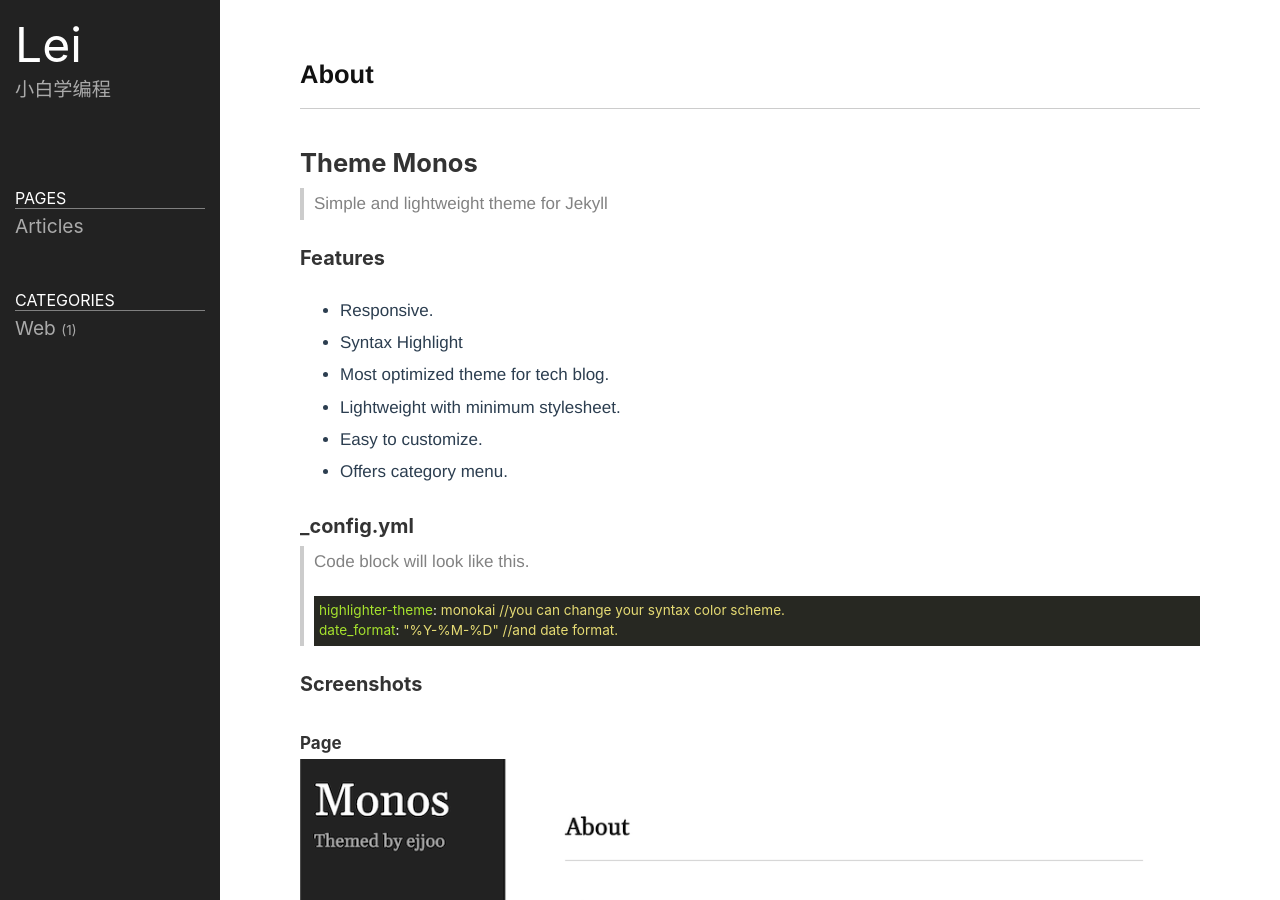
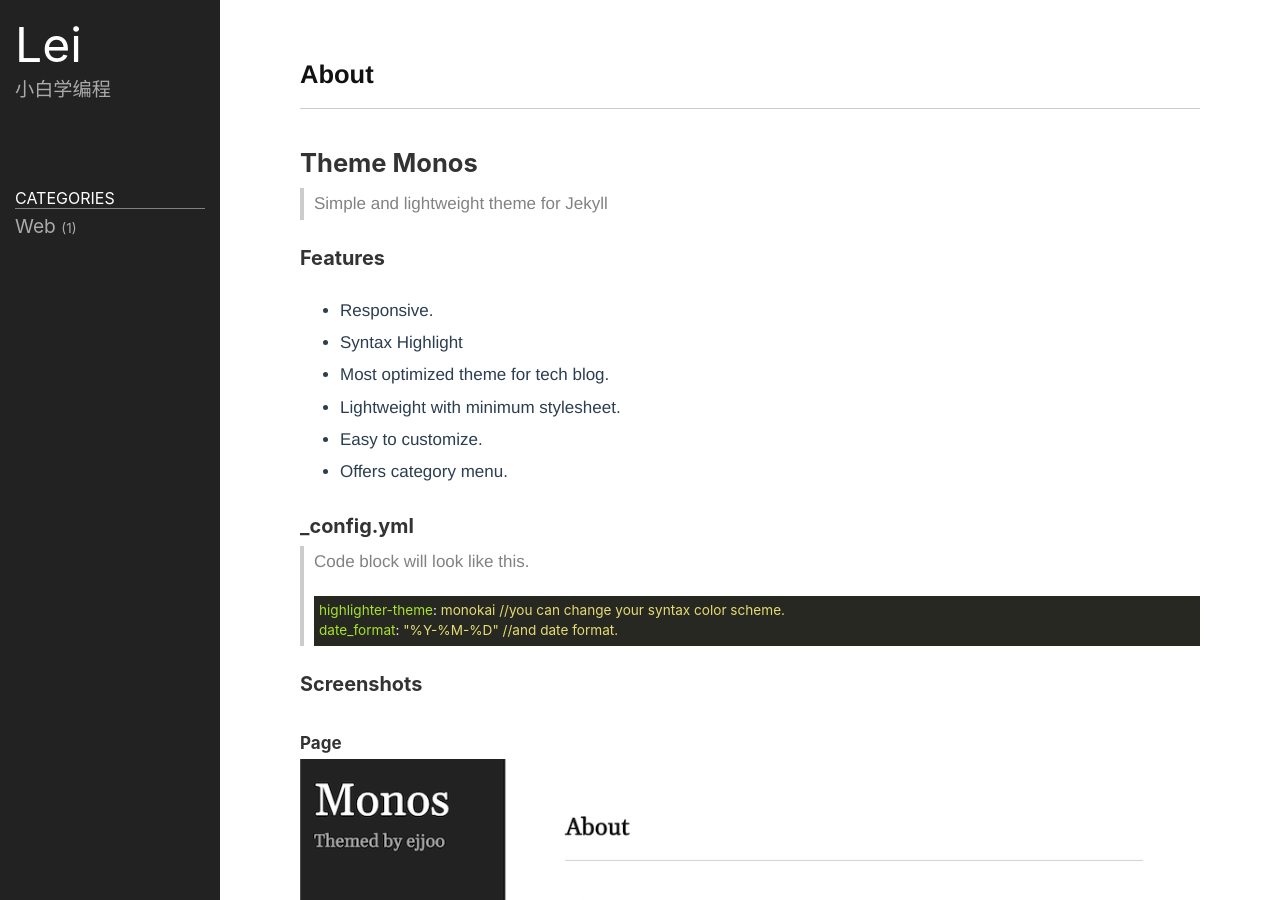
Before and after one commit to Honlay/Honlay.github.io, a Jekyll site: the page built from README.md, in a window 1280 px wide and 900 px high. Built offline with Jekyll 4.4.1, drawn with Linux system fonts in a browser that asks for light colours.

Commit message:
Update sidebar.html

```diff
--- a/_includes/sidebar.html
+++ b/_includes/sidebar.html
@@ -11,14 +11,14 @@
 	{%- endif -%}
 </div>
 
-<div class="sidebar-item sidebar-nav">
+<!-- <div class="sidebar-item sidebar-nav">
 	<ul class="nav">
       <li class="nav-title">Pages</li>
 	  <li>
 	  	<a class="nav-item" href="/">Articles</a>
 	  </li>
 	</ul>
-</div>
+</div> -->
 
 <div class="sidebar-item sidebar-nav">
   	<ul class="nav">
```
